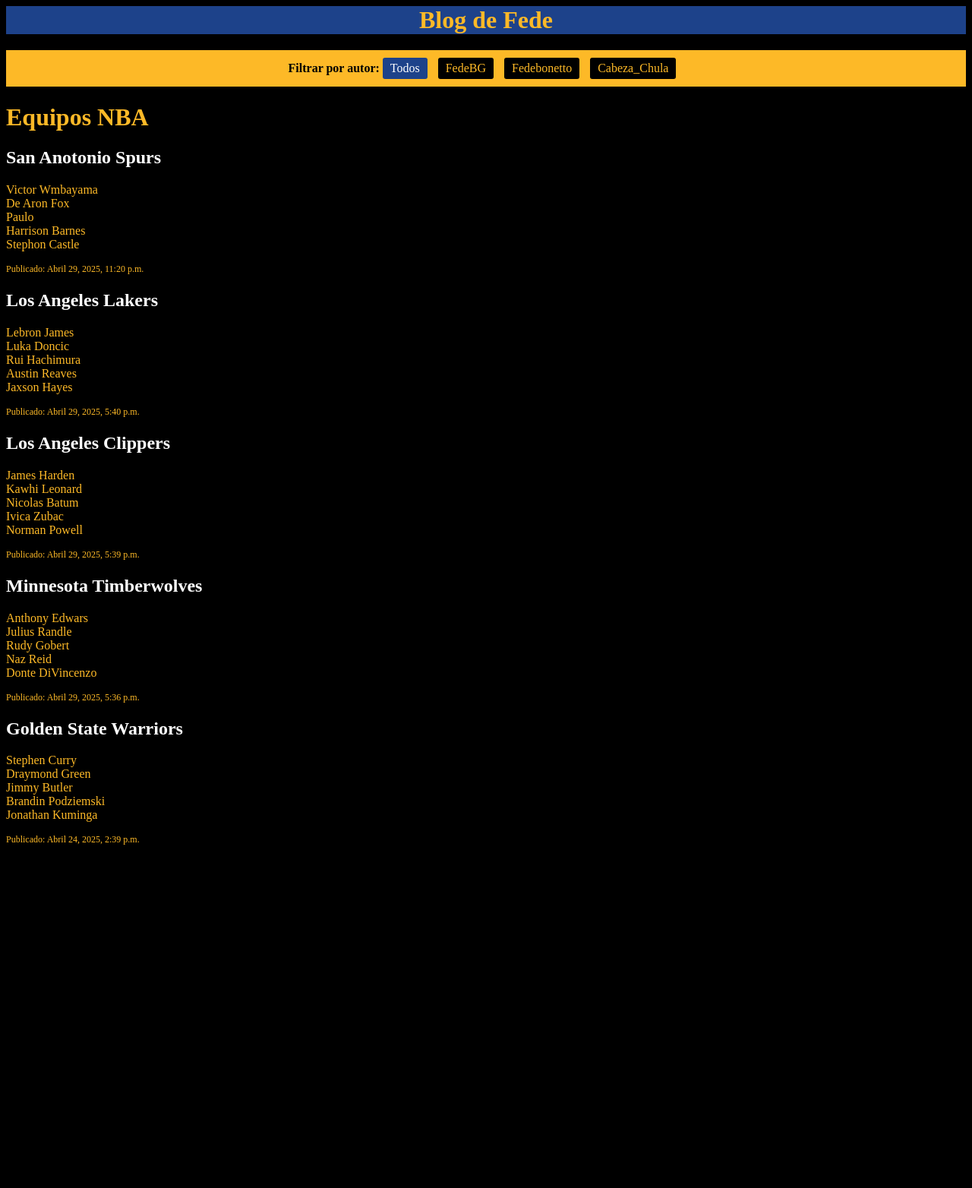
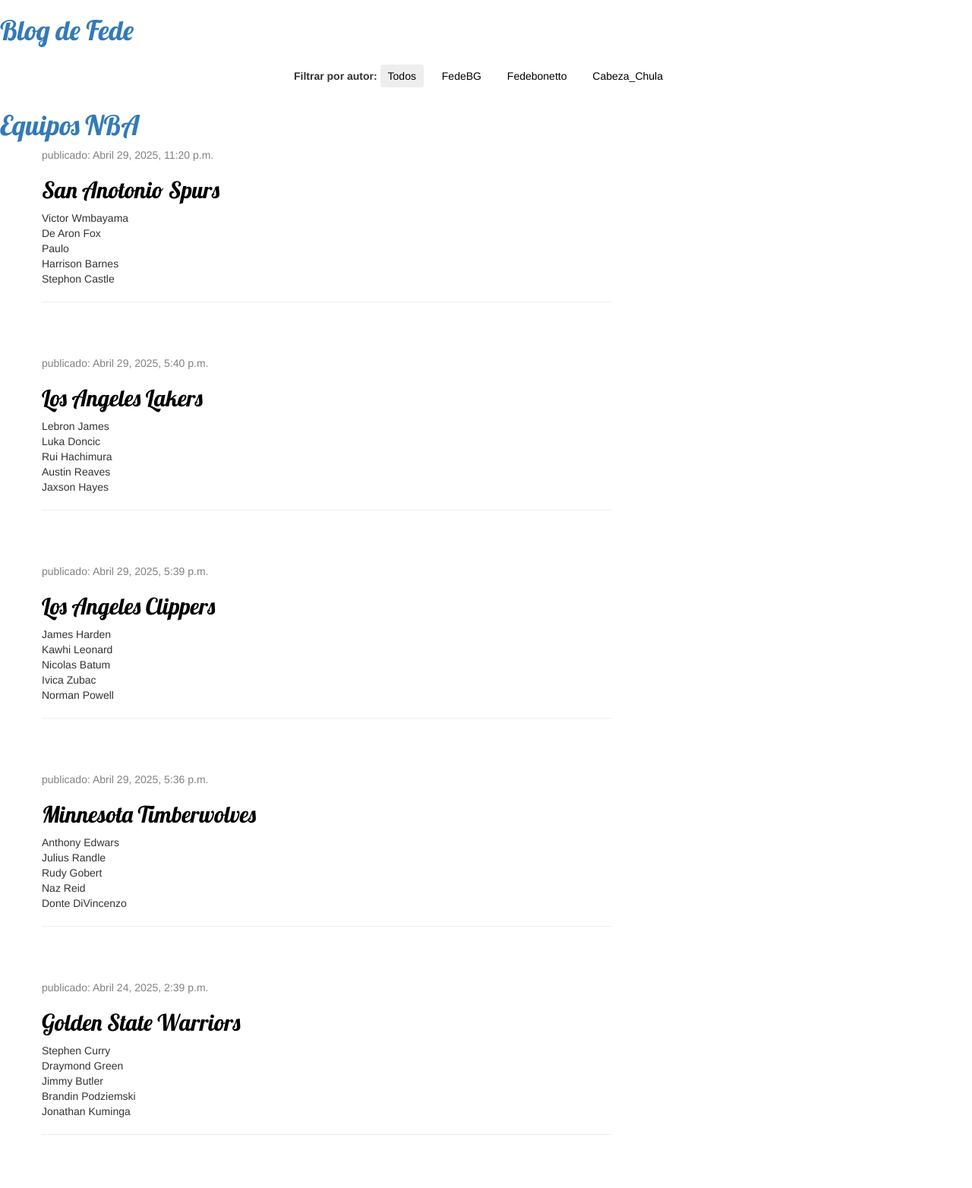
Before and after one commit to fedebg9/mi-primer-blog, a Django app: page / in a window 1280 px wide. Shown: the whole page at 76% size. Before the commit the page ends 1112 px from the top, so only its background shows below. Run offline with Django 3.2, Linux system fonts and the light colour scheme; data comes from the database, SQL or seed files in the repository; some libraries are stand-ins or nearby versions.

Commit message:
Modificacion CSS

```diff
--- /dev/null
+++ b/blog/static/css/blog.css
@@ -0,0 +1,53 @@
+.page-header {
+    background-color: #C25100;
+    margin-top: 0;
+    padding: 20px 20px 20px 40px;
+}
+
+.page-header h1,
+.page-header h1 a,
+.page-header h1 a:visited,
+.page-header h1 a:active {
+    color: #ffffff;
+    font-size: 36pt;
+    text-decoration: none;
+}
+
+.content {
+    margin-left: 40px;
+}
+
+h1, h2, h3, h4 {
+    font-family: 'Lobster', cursive;
+}
+
+.date {
+    color: #828282;
+}
+
+.save {
+    float: right;
+}
+
+.post-form textarea,
+.post-form input {
+    width: 100%;
+}
+
+.top-menu,
+.top-menu:hover,
+.top-menu:visited {
+    color: #ffffff;
+    float: right;
+    font-size: 26pt;
+    margin-right: 20px;
+}
+
+.post {
+    margin-bottom: 70px;
+}
+
+.post h2 a,
+.post h2 a:visited {
+    color: #000000;
+}
--- a/blog/templates/blog/lista_public.html
+++ b/blog/templates/blog/lista_public.html
@@ -1,39 +1,44 @@
-
+{% load static %}
+<html>
 <head>
     <title>NBA</title>
+    <link href="//fonts.googleapis.com/css?family=Lobster&subset=latin,latin-ext" rel="stylesheet" type="text/css">
+    <link rel="stylesheet" href="//maxcdn.bootstrapcdn.com/bootstrap/3.2.0/css/bootstrap.min.css">
+    <link rel="stylesheet" href="//maxcdn.bootstrapcdn.com/bootstrap/3.2.0/css/bootstrap-theme.min.css">
+    <link rel="stylesheet" href="{% static 'css/blog.css' %}">
     <style>
         .filtro-usuarios {
             margin: 15px 0;
             padding: 10px;
-            background: #FDB927;
+            background: #fff;
             text-align: center;
         }
         .usuario-filtro {
             display: inline-block;
             margin-right: 10px;
             padding: 5px 10px;
-            background: #000000;
-            color: #FDB927;
+            background: #fff;
+            color: #000;
             text-decoration: none;
             border-radius: 3px;
         }
         .usuario-filtro.activo {
-            background: #1D428A;
-            color: #FFFFFF;
+            background: #eee;
+            color: #000;
         }
         .limpiar-filtro {
             display: inline-block;
             margin-left: 10px;
-            color: #1D428A;
+            color: #000;
         }
         h1 {
-            color: #FDB927;
+            color: inherit;
         }
     </style>
 </head>
-<body style="background: #000000;">
-    <div style="background: #1D428A;">
-            <h1 style="text-align: center; color: #FDB927;"><a href="/" style="color: #FDB927; text-decoration: none;">Blog de Fede</a></h1>
+<body>
+    <div>
+            <h1><a>Blog de Fede</a></h1>
         </div>
         <!-- Filtro por usuario usando enlaces -->
         <div class="filtro-usuarios">
@@ -53,19 +58,24 @@
         {% endfor %}
     </div>
     <div>
-        <h1>  Equipos NBA  </h1>
+        <h1> <a> Equipos NBA </a> </h1>
     </div>
 
-    <div>
-        {% for publicacion in publicaciones %}
-        <div>
-
-        <h2 style= "color: #000000" ><a href="/" style="color: #ffffff; font-size: 24px; text-decoration: none;"> {{ publicacion.equipo }}</a></h2>
-        <p style= "color: #FDB927">{{ publicacion.jugadores|linebreaksbr }}</p>
-        <p style="color: #FDB927; font-size: 12px;">Publicado: {{ publicacion.fecha_publicacion }}</p>
-        {% endfor %}
-
+<div class="content container">
+    <div class="row">
+        <div class="col-md-8">
+            {% for publicacion in publicaciones %}
+                <div class="post">
+                    <div class="date">
+                        <p>publicado: {{ publicacion.fecha_publicacion }}</p>
+                    </div>
+                    <h2><a href="">{{ publicacion.equipo }}</a></h2>
+                    <p>{{ publicacion.jugadores|linebreaksbr }}</p>
+                    <hr>
+                </div>
+            {% endfor %}
         </div>
     </div>
+</div>
 </body>
 </html>
```
